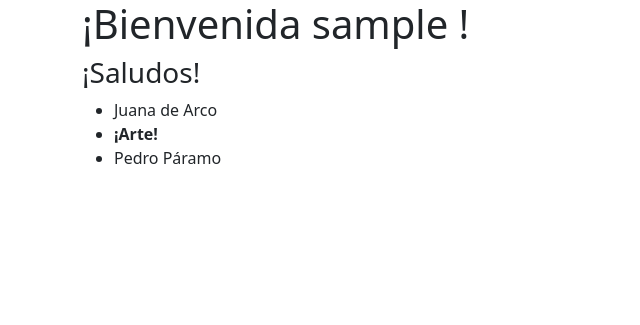
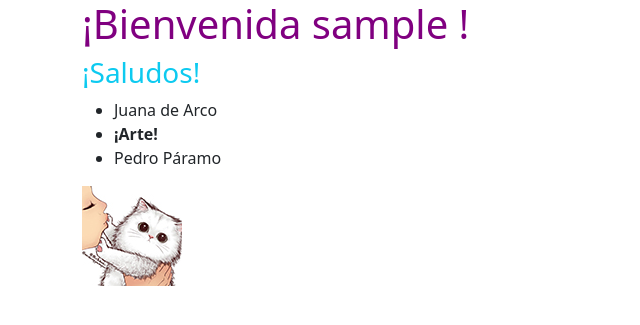
Before and after one commit to cindychateau/PythonBancodeChile2024, a Flask app: a page that uses Python/3.- Flask/intro/templates/usuarios.html in a window 1280 px wide. Shown: the top 325 px of the page, without its empty margins (0-640 px from the left). Run offline with Flask 3, Linux system fonts and the light colour scheme.

Commit message:
Archivos estaticos

```diff
--- /dev/null
+++ b/Python/3.- Flask/intro/static/style.css
@@ -0,0 +1,3 @@
+h1 {
+    color: purple;
+}
--- a/Python/3.- Flask/intro/templates/usuarios.html
+++ b/Python/3.- Flask/intro/templates/usuarios.html
@@ -5,13 +5,14 @@
     <meta name="viewport" content="width=device-width, initial-scale=1.0">
     <title>Bienvenidas</title>
     <link href="https://cdn.jsdelivr.net/npm/bootstrap@5.3.3/dist/css/bootstrap.min.css" rel="stylesheet" integrity="sha384-QWTKZyjpPEjISv5WaRU9OFeRpok6YctnYmDr5pNlyT2bRjXh0JMhjY6hW+ALEwIH" crossorigin="anonymous">
+    <link rel="stylesheet" href="{{ url_for('static', filename='style.css') }}" >
 </head>
 <body>
     <div class="container">
         <h1>¡Bienvenida {{nombre}} !</h1>
 
         {% for x in range(numero) %}
-            <h3>¡Saludos!</h3>
+            <h3 class="text-info">¡Saludos!</h3>
         {% endfor %}
 
         <ul>
@@ -25,7 +26,7 @@
                 </li>
             {% endfor %}
         </ul>
-
+        <img alt="gatito" src="{{ url_for('static', filename='img/gatito_small.jpg') }}" >
     </div>
 </body>
 </html>
```
Also changed, not shown: Python/3.- Flask/intro/static/img/gatito_small.jpg (added).
